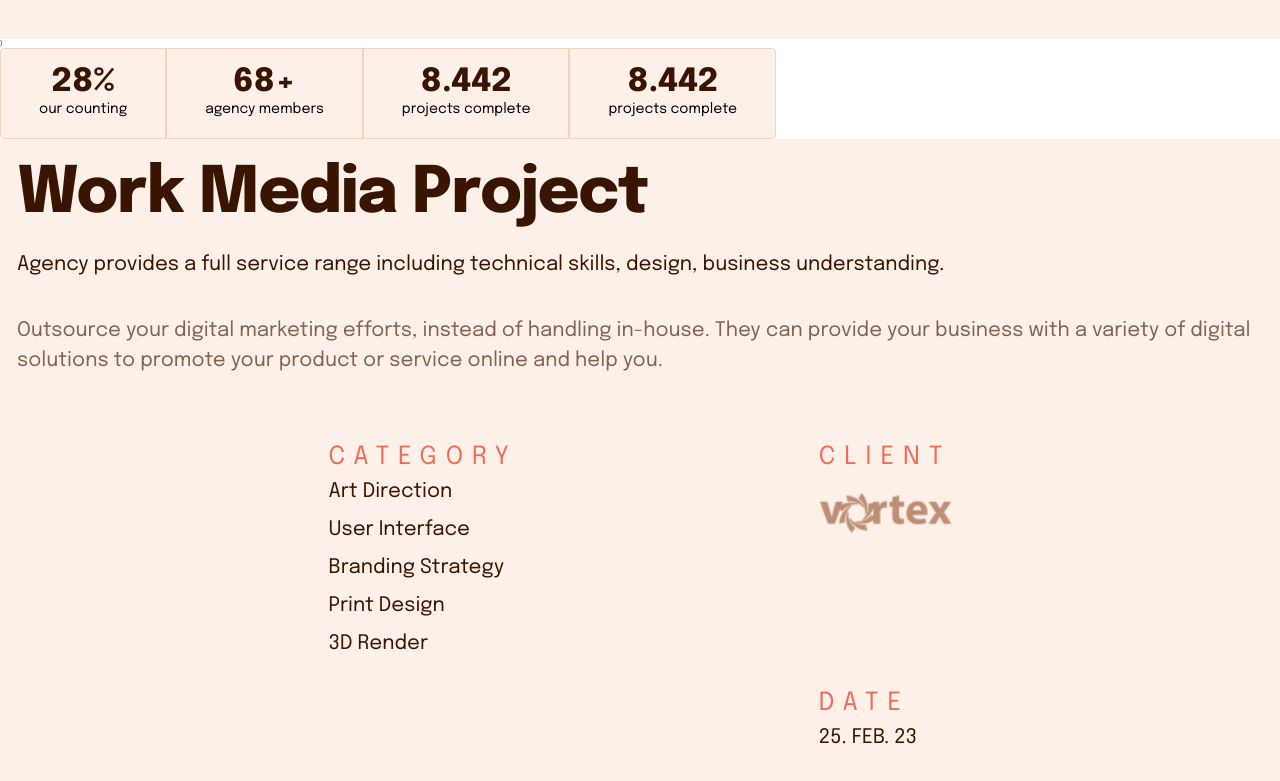
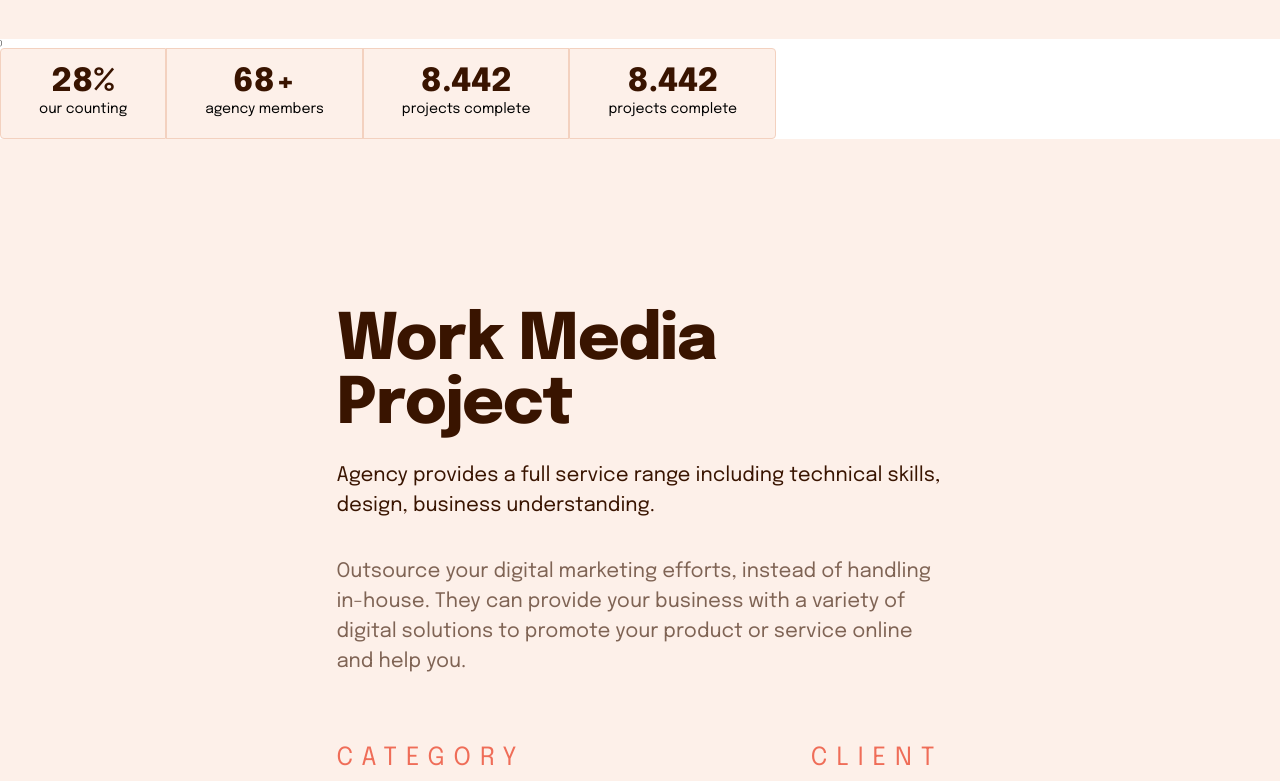
Before and after one commit to xossiane/FE-Portofolio, a Next.js app: page / in a window 1280 px wide. Shown: the part 660-1441 px from the top of the page. Built offline with nearby package versions, Linux system fonts and the light colour scheme.

Commit message:
Fix: Article Hero CSS

```diff
--- a/src/components/molecules/ArticleHero/index.jsx
+++ b/src/components/molecules/ArticleHero/index.jsx
@@ -13,6 +13,7 @@ function ArticleHero({ title, subtitle, desc, img }) {
   ];
   return (
     <div className={styles.ArticleHero}>
+      <div className={styles.ArticleHero__container}>
       <Heading level="2" pageTitle={false} color="darkBrown" align="left">
         {title}
       </Heading>
@@ -49,6 +50,7 @@ function ArticleHero({ title, subtitle, desc, img }) {
           </Text>
         </span>
       </div>
+      </div>
     </div>
   );
 }
--- a/src/components/molecules/ArticleHero/styles.module.scss
+++ b/src/components/molecules/ArticleHero/styles.module.scss
@@ -1,6 +1,7 @@
 .ArticleHero{
-    padding: 2.3rem 1.7rem;
+
     background-color: $orange-lighter;
+
 
     &__category{
         display: flex;
@@ -43,7 +44,7 @@
         grid-template-columns: 1fr;
         justify-items: start;
         padding-top: 5.4rem;
-        width: 50%;
+        width: 100%;
         margin: 0 auto;
 
     }}
@@ -57,4 +58,14 @@
     &__img{
 margin-top: 2rem;
     }
+
+&__container{
+     padding: 2.4rem;
+    @include respond-to ("lg"){
+        padding: 17rem;
+        max-width: 74%;
+        margin: 0 auto;
+    }
+
 }
+}
--- a/src/pages/index.js
+++ b/src/pages/index.js
@@ -1,8 +1,6 @@
 import CCWrapper from "@/components/organisms/CCWrapper";
 import Hero from "@/components/molecules/Hero";
-import Testimonial from "@/components/molecules/Testimonials";
 import TestimonialsWrapper from "@/components/organisms/TestimonialsWrapper";
-import Card from "@/components/molecules/Card";
 import CardsWrapper from "@/components/organisms/CardsWrapper";
 import ArticleHero from "@/components/molecules/ArticleHero";
 
--- a/src/styles/globals/reset.scss
+++ b/src/styles/globals/reset.scss
@@ -3,6 +3,7 @@
 *::before,
 *::after {
   box-sizing: border-box;
+
 }
 
 *::li{
```
